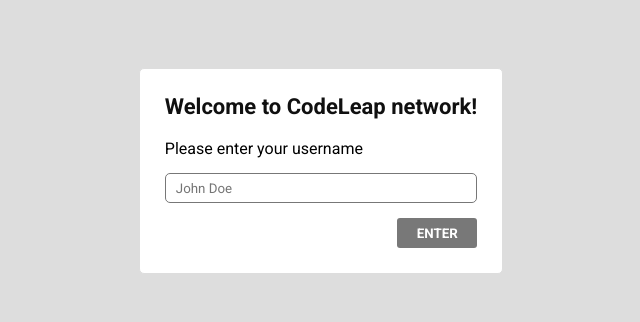
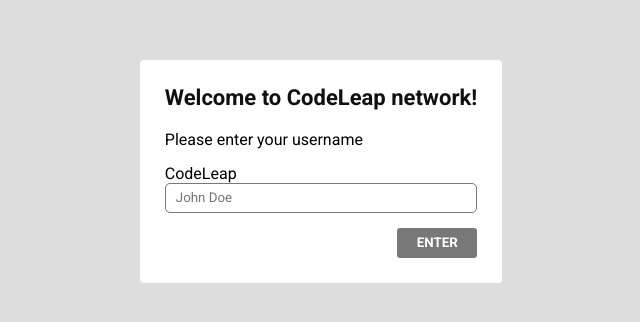
Before and after one commit to Thialves02/codeleap, a React (Create React App) app: page / in a window 1280 px wide. Shown: the part 254-576 px from the top of the page, without its empty margins (319-959 px from the left). Built offline with nearby package versions, Linux system fonts and the light colour scheme.

Commit message:
feat: proptypes added

```diff
--- a/src/components/Input/Input.jsx
+++ b/src/components/Input/Input.jsx
@@ -1,6 +1,7 @@
 import React from 'react'
 import { LabelElement } from '../Textarea/style'
 import { InputContainer, InputElement } from './style'
+import PropTypes from 'prop-types'
 
 export default function Input({ label, ...rest }) {
     return (
@@ -12,3 +13,11 @@
         </InputContainer>
     )
 }
+
+Input.propTypes = {
+    label: PropTypes.string.isRequired
+}
+
+Input.defaultProps = {
+    label: 'CodeLeap',
+}
--- a/src/components/Modal/Modal.jsx
+++ b/src/components/Modal/Modal.jsx
@@ -1,6 +1,7 @@
 import React from 'react'
 import Button from '../Button/Button'
 import { ModalContainer, ModalElement, OptionsContainer } from './style'
+import PropTypes from 'prop-types'
 
 export default function Modal({ label, closeModal, deletePost }) {
     return (
@@ -23,3 +24,11 @@
         </ModalContainer>
     )
 }
+
+Modal.propTypes = {
+    label: PropTypes.string.isRequired
+}
+
+Modal.defaultProps = {
+    label: 'CodeLeap'
+}
--- a/src/components/Textarea/Textarea.jsx
+++ b/src/components/Textarea/Textarea.jsx
@@ -1,5 +1,6 @@
 import React from 'react'
 import { LabelElement, TextareaContainer, TextareaElement } from './style'
+import PropTypes from 'prop-types'
 
 export default function Textarea({ label, ...rest }) {
     return (
@@ -11,3 +12,11 @@
         </TextareaContainer>
     )
 }
+
+Textarea.propTypes = {
+    label: PropTypes.string.isRequired
+}
+
+Textarea.defaultProps = {
+    label: 'CodeLeap'
+}
```
